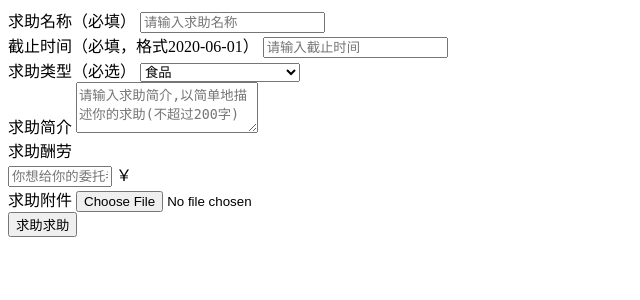
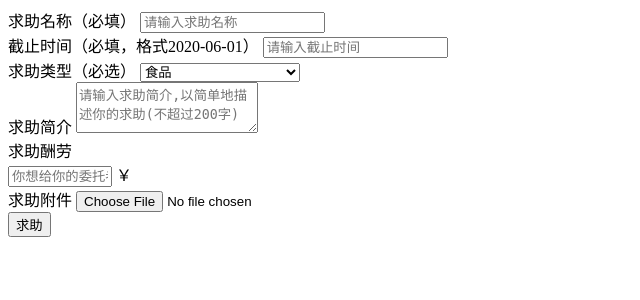
Before and after one commit to cocoa2chino/our-project, a Django app: template helpwork/templates/hunt/task.html in a window 1280 px wide. Shown: the top 300 px of the page, without its empty margins (0-640 px from the left). Run offline with Django 3.2, Linux system fonts and the light colour scheme; the template is opened without the code that fills it, so the values that code supplies are empty.

Commit message:
小改动

```diff
--- a/helpwork/templates/hunt/edit.html
+++ b/helpwork/templates/hunt/edit.html
@@ -73,7 +73,7 @@
         </form>
     </div>
     <div class="rightcolumn">
-        <!--一登录进去就是物资求助，含有其他按钮:个人中心、我要求助求助之类，链接加到这里-->
+        <!--一登录进去就是物资求助，含有其他按钮:个人中心、我要求助之类，链接加到这里-->
         <div class="diamond"><a href={% url 'all_task_received' %}>
             <h2>我接受的求助</h2>
         </a></div>
--- a/helpwork/templates/hunt/task.html
+++ b/helpwork/templates/hunt/task.html
@@ -2,7 +2,7 @@
 <html lang="en">
 <head>
     <meta charset="UTF-8">
-    <title>求助求助</title>
+    <title>求助</title>
 </head>
 <body>
     <div class="container" id="task">
@@ -52,7 +52,7 @@
                 <span id="task_file_info"></span>
             </div>
 
-            <button type="submit" class="btn btn-block btn-warning">求助求助</button>
+            <button type="submit" class="btn btn-block btn-warning">求助</button>
         </form>
     </div>
 </body>
--- a/helpwork/templates/hunt/task_up_successfully.html
+++ b/helpwork/templates/hunt/task_up_successfully.html
@@ -5,7 +5,7 @@
     <meta charset="UTF-8">
     <link rel="stylesheet" type="text/css" href="/../../static/css/contact.css">
 
-   <title>成功求助求助</title>
+   <title>成功求助</title>
 </head>
 <body>
     <div class="box">
--- a/helpwork/templates/task_received/reasons_revoke.html
+++ b/helpwork/templates/task_received/reasons_revoke.html
@@ -10,7 +10,7 @@
 <body>
     <div class="header">
         <h1>Dark Forest</h1>
-        <p><b>求助求助</b></p>
+        <p><b>求助</b></p>
     </div>
 
     <div class="topnav">
--- a/helpwork/templates/task_received/task_finished.html
+++ b/helpwork/templates/task_received/task_finished.html
@@ -22,7 +22,6 @@
 
     </div>
 
-<!--还没写提交后的操作-->
 <div id="content">
 <b>您确定完成名为“{{ task.task_name }}”的求助？"</b>
 
--- a/helpwork/templates/tasks_square/task_square.html
+++ b/helpwork/templates/tasks_square/task_square.html
@@ -109,10 +109,10 @@
     </div>
 <!--
     <div class="rightcolumn">
-        一登录进去就是物资求助，含有其他按钮:个人中心、我要求助求助之类，链接加到这里
+        一登录进去就是物资求助，含有其他按钮:个人中心、我要求助之类，链接加到这里
         <div class="diamond"><a href={% url 'all_task_received' %}><h2>我接受的求助</h2></a></div>
         <div class="diamond"><a href="http://127.0.0.1:8000/un_acp"><h2>我求助的求助</h2></a></div>
-        <div class="diamond"><a href={% url 'up0' %}><h2>我要求助求助</h2></a></div>
+        <div class="diamond"><a href={% url 'up0' %}><h2>我要求助</h2></a></div>
     </div>-->
 </div>
 
```
